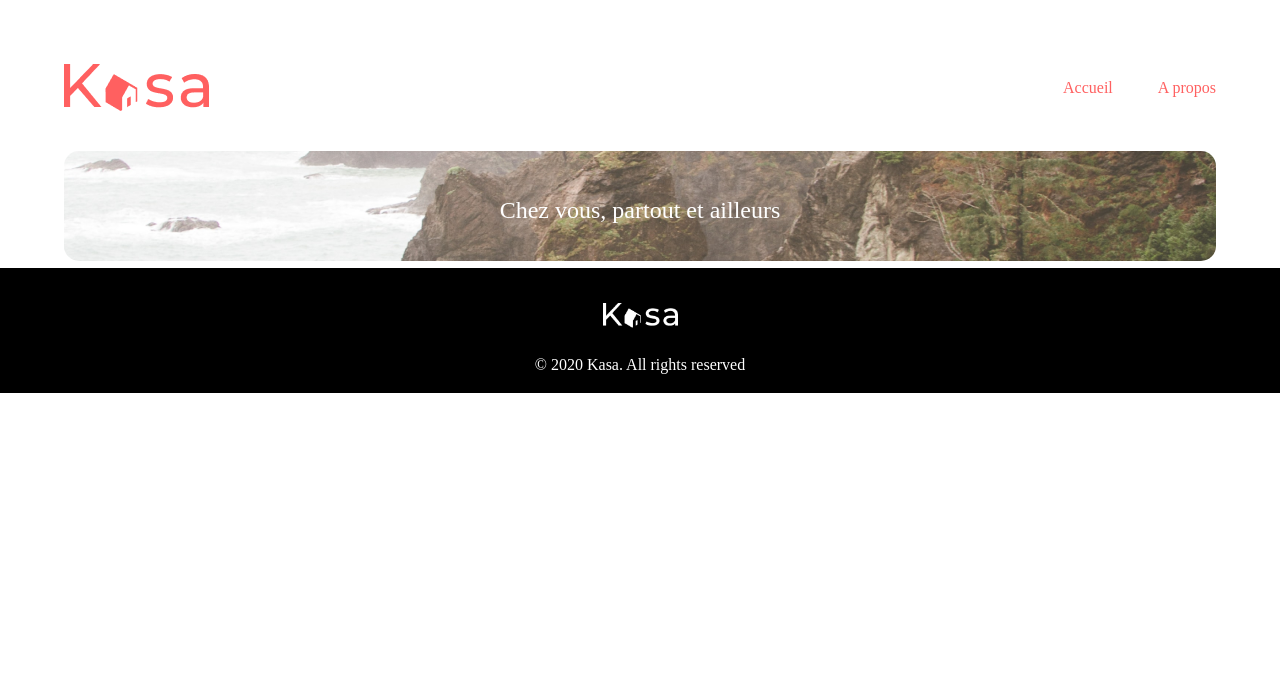
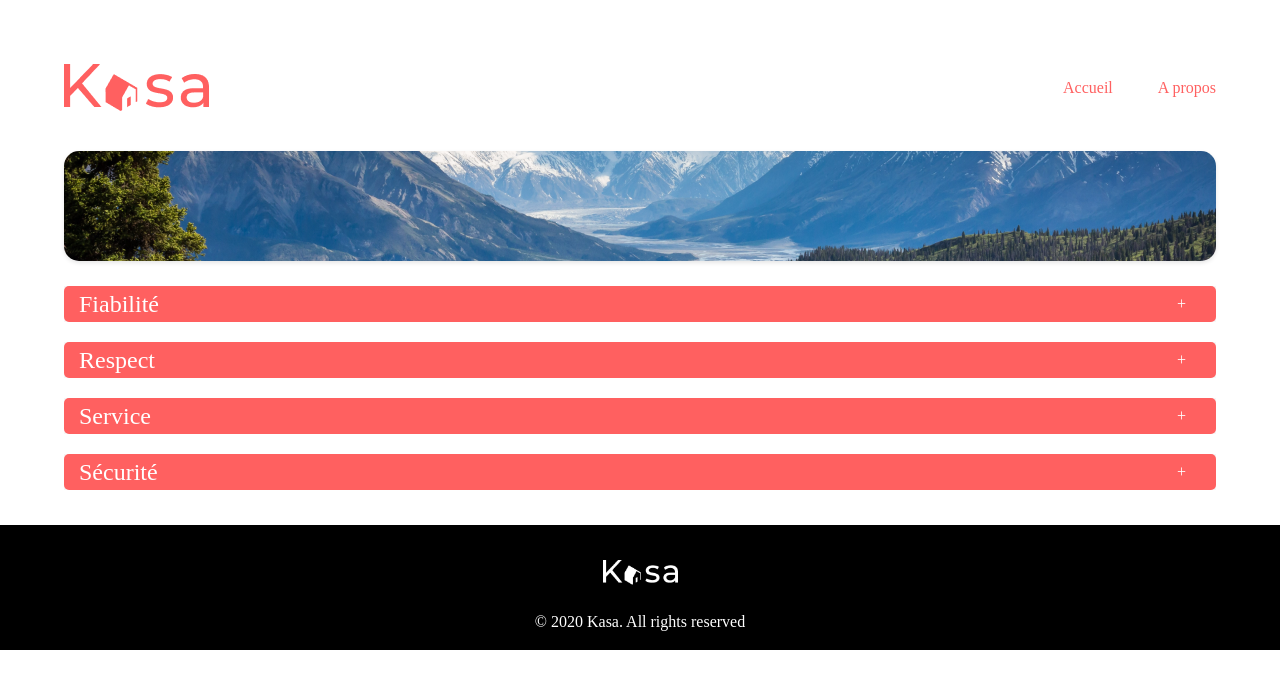
Before and after one commit to Neitsab-B/kasa, a React (Create React App) app: page /about in a window 1280 px wide. Shown: the top 688 px of the page. Built offline with nearby package versions, Linux system fonts and the light colour scheme.

Commit message:
slideshow & banner update
-add slideshow function + css
-change the way how Banner was created by a function with image and texts props

```diff
--- a/src/components/Banner/Banner.css
+++ b/src/components/Banner/Banner.css
@@ -1,5 +1,9 @@
 .banner {
+    width: 100%;
+    height: 110px;
+    border-radius: 15px;
     position: relative;
+    box-shadow: 0 2px 4px 0 rgba(0, 0, 0, 0.1);
 }
 
 .banner img {
@@ -11,8 +15,8 @@
 
 .banner p {
     position: absolute;
-    white-space:nowrap;
-    color:white;
+    white-space: nowrap;
+    color: white;
     font-weight: 500;
     font-size: 24px;
     top: 50%;
--- a/src/components/Banner/Banner.js
+++ b/src/components/Banner/Banner.js
@@ -1,13 +1,13 @@
 import React from "react";
 import "./banner.css";
 
-const Banner = () => {
+function Banner({image, text = false}) {
   return (
     <div className="banner">
-      <img src="/images/rocksSeaLandscape.png" />
-      <p>Chez vous, partout et ailleurs</p>
+      <img src={image} />
+      {text && <p>{text}</p>}
     </div>
   );
-};
+}
 
 export default Banner;
--- a/src/components/Card/Card.css
+++ b/src/components/Card/Card.css
@@ -1,6 +1,15 @@
 .card-container {
     width: 250px;
+    height: 225px;
+    border-radius: 10px;
     position: relative;
+    cursor: pointer;
+    box-shadow: 0 2px 4px 0 rgba(0, 0, 0, 0.1);
+}
+
+.card-container:hover {
+    box-shadow: 0 4px 8px 0 rgba(0, 0, 0, 0.2);
+    transition: 0.3s;
 }
 
 .card-container img {
--- a/src/components/Slideshow/Slideshow.css
+++ b/src/components/Slideshow/Slideshow.css
@@ -0,0 +1,46 @@
+.wrapper {
+    display: flex;
+    padding-top: 25px;
+    padding-bottom: 15px;
+    justify-content: center;
+    align-items: center;
+  }
+
+  .item {
+    background-color: #F6F6F6;
+    margin-bottom: 20px;
+  }
+
+  .title {
+    display: flex;
+    justify-content: space-between;
+    align-items: center;
+    background-color: #ff6060;
+    color: white;
+    border-radius: 5px;
+    cursor: pointer;
+  }
+
+  .title span {
+    margin-right: 30px;
+  }
+
+  .title h2 {
+    margin-left: 15px;
+    font-weight: 500;
+  }
+
+  .description {
+
+    color: #ff6060;
+    max-height: 0;
+    overflow: hidden;
+    transition: all 0.7s cubic-bezier(0, 1, 0, 1)
+  }
+
+  .description.show {
+    margin-top: 0px;
+    height: auto;
+    max-height: 9999px;
+    transition: all 0.7s cubic-bezier(1, 0, 1, 0)
+  }
--- a/src/components/Slideshow/Slideshow.js
+++ b/src/components/Slideshow/Slideshow.js
@@ -1,11 +1,59 @@
-import React from 'react';
+import React from "react";
+import { useState } from "react";
+import "./slideshow.css";
 
 const Slideshow = () => {
-    return (
-        <div>
+  const [selected, setSelected] = useState(null);
 
-        </div>
-    );
+  const toggle = (i) => {
+    if (selected === i) {
+      return setSelected(null);
+    }
+    setSelected(i);
+  };
+
+  return (
+    <div className="wrapper">
+      <div className="accordion">
+        {data.map((item, i) => (
+          <div className="item" key={i}>
+            <div className="title" onClick={() => toggle(i)}>
+              <h2>{item.title}</h2>
+              <span>{selected === i ? "-" : "+"}</span>
+            </div>
+            <div
+              className={selected === i ? "description show" : "description"}
+            >
+              {item.description}
+            </div>
+          </div>
+        ))}
+      </div>
+    </div>
+  );
 };
 
+const data = [
+  {
+    title: "Fiabilité",
+    description:
+      "Les annonces postées sur Kasa garantissent une fiabilité totale. Les photos sont conformes aux logements, et toutes les informations sont régulièrement vérifiées par nos équipes",
+  },
+  {
+    title: "Respect",
+    description:
+      "La bienveillance fait partie des valeurs fondatrices de Kasa. Tout comportement discriminatoire ou de perturbation du voisinage entraînera une exclusion de notre plateforme.",
+  },
+  {
+    title: "Service",
+    description:
+      "Nos équipes se tiennent à votre disposition pour vous fournir une expérience parfaite. N'hésitez pas à nous contacter si vous avez la moindre question.",
+  },
+  {
+    title: "Sécurité",
+    description:
+      "La sécurité est la priorité de Kasa. Aussi bien pour nos hôtes que pour les voyageurs, chaque logement correspond aux critères de sécurité établis par nos services. En laissant une note aussi bien à l'hôte qu'au locataire, cela permet à nos équipes de vérifier que les standards sont bien respectés. Nous organisons également des ateliers sur la sécurité domestique pour nos hôtes.",
+  },
+];
+
 export default Slideshow;
--- a/src/pages/About.js
+++ b/src/pages/About.js
@@ -1,14 +1,14 @@
-import React from 'react';
-import Header from '../components/Header/Header';
-import Footer from '../components/Footer/Footer';
-import Banner from '../components/Banner/Banner';
-import Slideshow from '../components/Slideshow/Slideshow';
+import React from "react";
+import Header from "../components/Header/Header";
+import Footer from "../components/Footer/Footer";
+import Banner from "../components/Banner/Banner";
+import Slideshow from "../components/Slideshow/Slideshow";
 
 const About = () => {
   return (
     <div>
       <Header />
-            <Banner />
+      <Banner image="./images/mountainsLandscape.png" />
       <Slideshow />
       <Footer />
     </div>
--- a/src/pages/ApartmentProfile.js
+++ b/src/pages/ApartmentProfile.js
@@ -1,9 +1,12 @@
 import React from 'react';
+import Header from '../components/Header/Header.js'
+import Footer from '../components/Footer/Footer.js'
 
 const ApartmentProfile = () => {
     return (
         <div>
-
+            <Header />
+            <Footer />
         </div>
     );
 };
--- a/src/pages/Error.js
+++ b/src/pages/Error.js
@@ -1,11 +1,24 @@
-import React from 'react';
+import React from "react";
+import Header from "../components/Header/Header.js";
+import Footer from "../components/Footer/Footer";
+import { Link } from "react-router-dom";
 
 const Error = () => {
-    return (
-        <div>
-
+  return (
+    <div>
+      <Header />
+      <div className="error-container">
+        <div className="error-number">404</div>
+        <div className="error-text">
+          Oups! La page que vous avez demandé n'existe pas.{" "}
         </div>
-    );
+        <nav>
+          <Link to="/">Retourner sur la page d'accueil</Link>
+        </nav>
+      </div>
+      <Footer />
+    </div>
+  );
 };
 
 export default Error;
--- a/src/pages/Home.js
+++ b/src/pages/Home.js
@@ -8,7 +8,10 @@ const Home = () => {
   return (
     <div>
       <Header />
-      <Banner />
+      <Banner
+        image="/images/rocksSeaLandscape.png"
+        text="Chez vous, partout et ailleurs"
+      />
       <Apartments />
       <Footer />
     </div>
--- a/src/style.css
+++ b/src/style.css
@@ -1,3 +1,5 @@
+/* RESET */
+
 *,
 ::before,
 ::after {
@@ -46,6 +48,30 @@ a {
 }
 
 a:hover {
-  text-decoration:underline;
-  color:#FF6060;
+  text-decoration: underline;
+  color: #FF6060;
 }
+
+/* ERROR.JS */
+
+.error-container {
+  justify-content: center;
+}
+
+.error-container nav {
+  text-align: center;
+}
+
+.error-number {
+  text-align: center;
+  color: #FF6060;
+  font-size: 200px;
+  font-weight: 700;
+}
+
+.error-text {
+  text-align: center;
+  color: #FF6060;
+  font-weight: 600;
+  font-size: 18px;
+}
```
Lines whose indentation alone changed are shown as unchanged.
